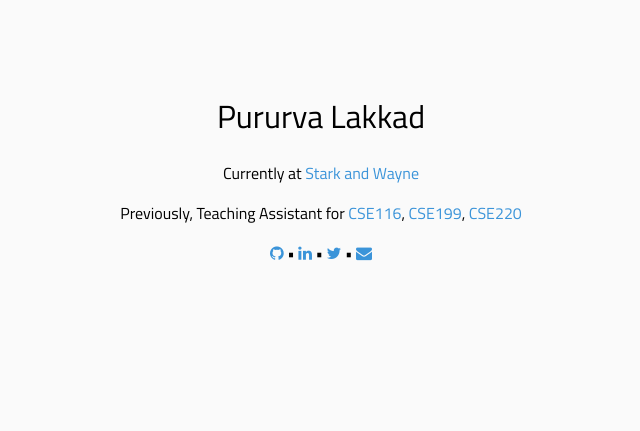
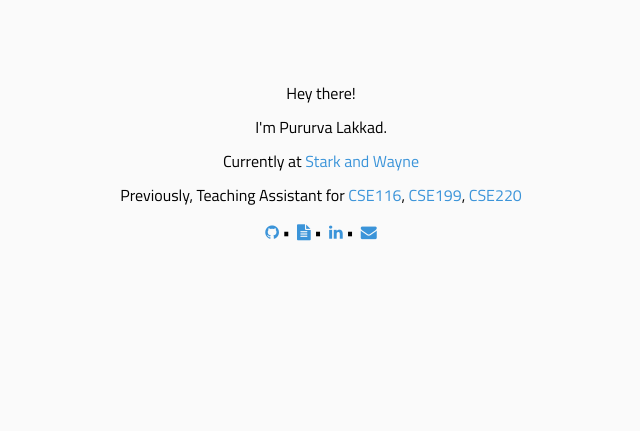
Before and after one commit to pururval/pururval.github.io, a plain HTML site: page index.html in a window 1280 px wide. Shown: the part 172-603 px from the top of the page, without its empty margins (319-959 px from the left). Drawn offline with Linux system fonts and the light colour scheme.

Commit message:
Update index.html

```diff
--- a/index.html
+++ b/index.html
@@ -1,3 +1,4 @@
+
 <!DOCTYPE html>
 <html>
     <head>
@@ -6,22 +7,24 @@
         <meta name="viewport" content="width=device-width, initial-scale=1">
         <style>
             body {
-               font-family: Titillium Web, serif;
+                font-family: 'Titillium Web', sans-serif;
                 background-color: #FAFAFA;
             }
             h1 {
                 font-weight: 300;
-               margin-top: 10%;
-
             }
             a {
               color: #3B94D9;
               text-decoration: none;
             }
+            p {
+              line-height: 18px;   /* within paragraph */
+              /* margin-bottom: 0px; /* between paragraphs */ */
+            }
             .center {
                 text-align: center;
-               width: 50%;
-               height: 50%;
+                max-width: 50%;
+                height: 40%;
                 margin: auto;
                 position: absolute;
                 top: 0; left: 0; bottom: 0; right: 0;
@@ -31,12 +34,19 @@
     </head>
     <body>
         <div class="center">
-      <h1>Pururva Lakkad</h1>
+            <p>Hey there!</p>
+            <p>I'm Pururva Lakkad.</p>
+<!--             <p>I'm an CSE undergrad in <a href="https://www.buffalo.edu/" target="_blank">University at Buffalo</a>.</p> -->
+<!--              <p>Currently at <a href="https://starkandwayne.com/" _target="blank">Stark and Wayne</a></p> -->
              <p>Currently at <a href="https://starkandwayne.com/" _target="blank">Stark and Wayne</a></p>
           <p>Previously, Teaching Assistant for <a href="https://fury.cse.buffalo.edu/cse116" _target="blank">CSE116</a>, <a href="https://catalog.buffalo.edu/courses/?abbr=CSE&num=199" _target="blank">CSE199</a>, <a href="https://cse.buffalo.edu/~eblanton/course/cse220/" _target="blank">CSE220</a></p>
-<!--
-<!--       <p>Computer Science undergrad at <a href="https://www.buffalo.edu/" target="_blank">University at Buffalo</a>.</p> -->
-      <a href="https://github.com/pururval/" target="_blank"><i class="fa fa-github"></i></a>&nbsp;&bull;&nbsp;<a href="https://www.linkedin.com/in/pururvalakkad/" target="_blank"><i class="fa fa-linkedin"></i></a>&nbsp;&bull;&nbsp;<a href="https://twitter.com/pururvalakkad/"><i class="fa fa-twitter"></i></a>&nbsp;&bull;&nbsp;<a href="mailto:pururval@buffalo.edu"><i class="fa fa-envelope" title="Email"></i></a>
-  </div>
+
+            <a href="https://github.com/pururval/" target="_blank"><i class="fa fa-github"></i></a>&nbsp;&bull;&nbsp;
+            <a href="/PururvaLakkad.pdf" target="_blank"><i class="fa fa-file-text"></i></a>&nbsp;&bull;&nbsp;
+            <a href="https://www.linkedin.com/in/pururvalakkad/" target="_blank"><i class="fa fa-linkedin"></i></a>&nbsp;&bull;&nbsp;
+            <!-- <a href="https://twitter.com/pururvalakkad/"><i class="fa fa-twitter"></i></a>&nbsp;&bull;&nbsp; -->
+            <a href="mailto:pururval@buffalo.edu"><i class="fa fa-envelope" title="Email"></i></a>
+
+
     </body>
 </html>
```
Lines whose indentation alone changed are shown as unchanged.
